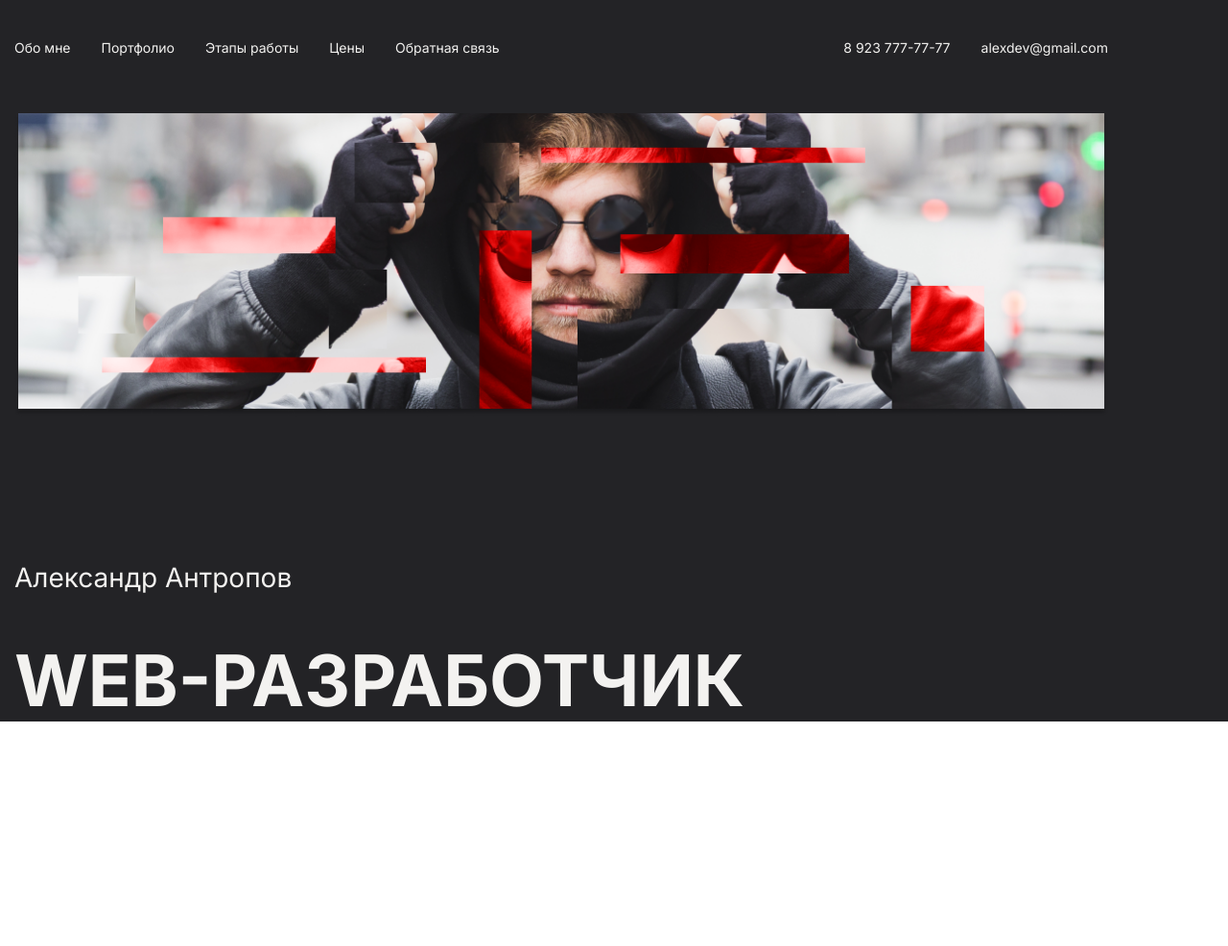
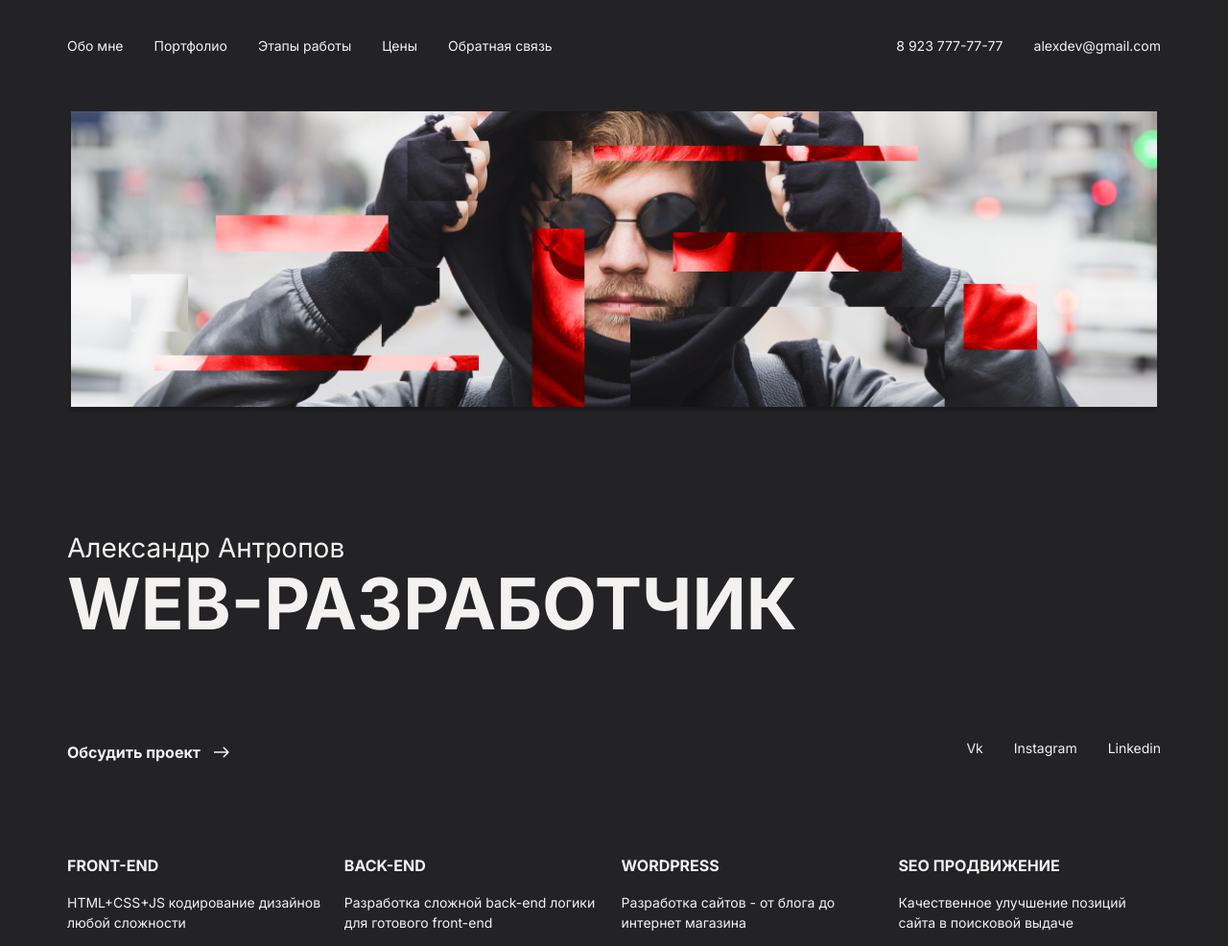
Before and after one commit to kazumi8/portfolio, a plain HTML site: page index.html in a window 1280 px wide. Shown: the whole page at 96% size. Before the commit the page ends 802 px from the top, so only its background shows below. Drawn offline with Linux system fonts and the light colour scheme.

Commit message:
created social and skill sections

```diff
--- a/css/style.css
+++ b/css/style.css
@@ -1,5 +1,6 @@
 body {
     font-family: 'Inter', sans-serif;
+    font-size: 14px;
 }
 
 .dark {
@@ -7,7 +8,7 @@ body {
     color: #F3F2F0;
 }
 
-.dark .header__list-item-link {
+.dark .link-list__link {
     color: #F3F2F0;
 }
 
@@ -16,13 +17,19 @@ body {
     color: #010101;
 }
 
-.light .header__list-item-link {
+.light .link-list__link {
     color: #010101;
+}
+
+.h3 {
+    font-size: 16px;
+    font-weight: 700;
+    line-height: 24px;
 }
 
 .wrapper {
     max-width: 1140px;
-    margin: auto 0;
+    margin: 0 auto;
     padding-left: 15px;
     padding-right: 15px;
 }
@@ -35,7 +42,7 @@ body {
     padding-bottom: 60px;
 }
 
-.header__list {
+.link-list {
     padding-left: 0;
     margin: 0;
     list-style: none;
@@ -43,25 +50,25 @@ body {
     display: flex;
 }
 
-.header__list-item {
+.link-list__item {
     padding-left: 16px;
     padding-right: 16px;
 }
 
-.header__list-item:first-child {
+.link-list__item:first-child {
     padding-left: 0;
 }
 
-.header__list-item:last-child {
+.link-list__item:last-child {
     padding-right: 0;
 }
 
-.header__list-item-link {
+.link-list__link {
     text-decoration: none;
     font-size: 14px;
 }
 
-.header__list-item-link:hover {
+.link-list__link:hover {
     color: #D40000;
 }
 
@@ -71,11 +78,63 @@ body {
 
 }
 
+.container__main-title {
+    margin-bottom: 100px;
+}
+
 .container__main-title-name {
+    margin: 0;
     font-size: 28px;
 }
 
 .container__main-title-position {
+    margin: 0;
     font-size: 74px;
     text-transform: uppercase;
 }
+
+.social {
+    display: flex;
+    justify-content: space-between;
+    padding-bottom: 60px;
+}
+
+.social__title {
+    padding-right: 30px;
+    font-size: 16px;
+    font-weight: 700;
+    line-height: 24px;
+    margin: 0;
+    position: relative;
+}
+
+.social__title::before {
+    content: "";
+    display: block;
+    width: 16px;
+    height: 12px;
+    background-image: url("../img/arrow.svg");
+    position: absolute;
+    right: 0;
+    top: calc(50% - 6px);
+}
+
+.skill__list{
+    list-style: none;
+    display: flex;
+    justify-content: space-between;
+    margin: 0;
+    padding: 0;
+}
+
+.skill__list-item {
+    flex: 0 0 24%;
+}
+
+.skill__list-title {
+    text-transform: uppercase;
+}
+
+.skill__list-description {
+    line-height: 150%;
+}
--- a/index.html
+++ b/index.html
@@ -1,5 +1,6 @@
 <!DOCTYPE html>
 <html lang="ru">
+
 <head>
     <meta charset="UTF-8">
     <meta name="viewport" content="width=device-width, initial-scale=1.0">
@@ -9,47 +10,48 @@
     <link rel="stylesheet" href="./css/normalize.css">
     <link rel="stylesheet" href="./css/style.css">
 </head>
+
 <body>
     <div class="dark">
         <div class="wrapper">
             <header class="header">
                 <nav class="header__nav">
-                    <ul class="header__list">
-                        <li class="header__list-item">
-                            <a href="#" class="header__list-item-link">
+                    <ul class="link-list">
+                        <li class="link-list__item">
+                            <a href="#" class="link-list__link">
                                 Обо мне
                             </a>
                         </li>
-                        <li class="header__list-item">
-                            <a href="#" class="header__list-item-link">
+                        <li class="link-list__item">
+                            <a href="#" class="link-list__link">
                                 Портфолио
                             </a>
                         </li>
-                        <li class="header__list-item">
-                            <a href="#" class="header__list-item-link">
+                        <li class="link-list__item">
+                            <a href="#" class="link-list__link">
                                 Этапы работы
                             </a>
                         </li>
-                        <li class="header__list-item">
-                            <a href="#" class="header__list-item-link">
+                        <li class="link-list__item">
+                            <a href="#" class="link-list__link">
                                 Цены
                             </a>
                         </li>
-                        <li class="header__list-item">
-                            <a href="#" class="header__list-item-link">
+                        <li class="link-list__item">
+                            <a href="#" class="link-list__link">
                                 Обратная связь
                             </a>
                         </li>
                     </ul>
                 </nav>
-                <ul class="header__list header__list--feedback">
-                    <li class="header__list-item">
-                        <a class="header__list-item-link" href="tel:+79237777777">
+                <ul class="link-list">
+                    <li class="link-list__item">
+                        <a class="link-list__link" href="tel:+79237777777">
                             8 923 777-77-77
                         </a>
                     </li>
-                    <li class="header__list-item">
-                        <a class="header__list-item-link" href="mailto:alexdev@gmail.com">
+                    <li class="link-list__item">
+                        <a class="link-list__link" href="mailto:alexdev@gmail.com">
                             alexdev@gmail.com
                         </a>
                     </li>
@@ -65,6 +67,65 @@
                         web-разработчик
                     </h1>
                 </div>
+                <section class="container__social social">
+                    <h2 class="social__title">
+                        Обсудить проект
+                    </h2>
+                    <ul class="link-list">
+                        <li class="link-list__item">
+                            <a class="link-list__link" href="#" target="_blank">
+                                Vk
+                            </a>
+                        </li>
+                        <li class="link-list__item">
+                            <a class="link-list__link" href="#" target="_blank">
+                                Instagram
+                            </a>
+                        </li>
+                        <li class="link-list__item">
+                            <a class="link-list__link" href="#" target="_blank">
+                                Linkedin
+                            </a>
+                        </li>
+                    </ul>
+                </section>
+                <section class="container__skill skill">
+                    <h2 class="visually-hidden"></h2>
+                    <ul class="skill__list">
+                        <li class="skill__list-item">
+                            <h3 class="h3 skill__list-title">
+                                FRONT-END
+                            </h3>
+                            <p class="skill__list-description">
+                                HTML+CSS+JS кодирование дизайнов любой сложности
+                            </p>
+                        </li>
+                        <li class="skill__list-item">
+                            <h3 class="h3 skill__list-title">
+                                Back-end
+                            </h3>
+                            <p class="skill__list-description">
+                                Разработка сложной back-end логики для готового front-end
+                            </p>
+                        </li>
+                        <li class="skill__list-item">
+                            <h3 class="h3 skill__list-title">
+                                WORDPRESS
+                            </h3>
+                            <p class="skill__list-description">
+                                Разработка сайтов - от блога до интернет магазина
+                            </p>
+                        </li>
+                        <li class="skill__list-item">
+                            <h3 class="h3 skill__list-title">
+                                SEO продвижение
+                            </h3>
+                            <p class="skill__list-description">
+                                Качественное улучшение позиций сайта в поисковой выдаче
+                            </p>
+                        </li>
+                    </ul>
+                </section>
             </main>
         </div>
         <footer>
@@ -72,4 +133,5 @@
     </div>
 
 </body>
+
 </html>
```
Also changed, not shown: img/arrow.svg (added).
